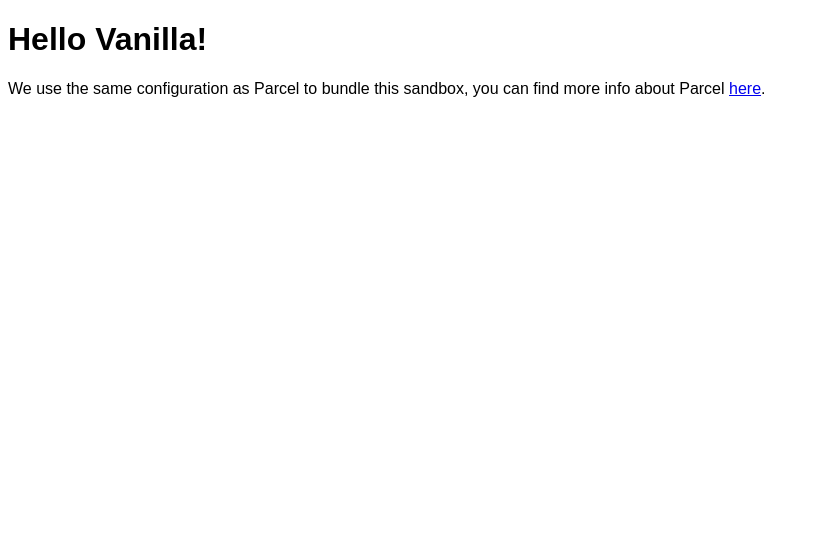
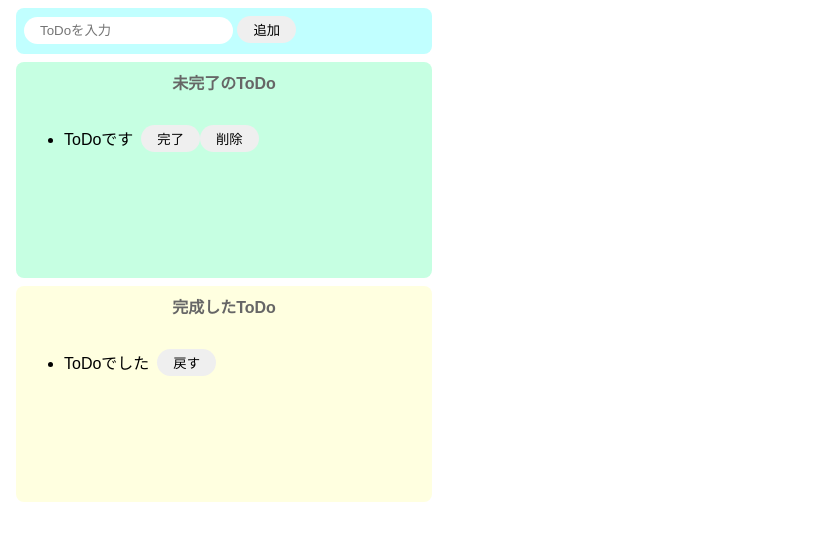
Before and after one commit to slowpocker/codesandboxtest, a website built with Parcel: page index.html in a window 1280 px wide. Shown: the whole page, without its empty margins (0-819 px from the left). Built offline with nearby package versions, Linux system fonts and the light colour scheme.

Commit message:
タスク追加機能の実装

```diff
--- a/index.html
+++ b/index.html
@@ -1,16 +1,39 @@
 <!DOCTYPE html>
 <html>
+  <head>
+    <title>ToDo js</title>
+    <meta charset="UTF-8" />
+  </head>
 
-<head>
-	<title>Parcel Sandbox</title>
-	<meta charset="UTF-8" />
-</head>
-
-<body>
-	<div id="app"></div>
-
-	<script src="src/index.js">
-	</script>
-</body>
-
+  <body>
+    <div class="input-area">
+      <input id="add-text" placeholder="ToDoを入力" />
+      <button id="add-button">追加</button>
+    </div>
+    <div class="imcomplete-area">
+      <p class="title">未完了のToDo</p>
+      <ul id="imcomplete-list">
+        <li>
+          <div class="list-row">
+            <p class="list-item">ToDoです</p>
+            <button>完了</button>
+            <button>削除</button>
+          </div>
+        </li>
+      </ul>
+    </div>
+    <div class="complete-area">
+      <p class="title">完成したToDo</p>
+      <ul>
+        <li>
+          <div class="list-row">
+            <p class="list-item">ToDoでした</p>
+            <button>戻す</button>
+          </div>
+        </li>
+      </ul>
+    </div>
+    <div></div>
+    <script src="src/index.js"></script>
+  </body>
 </html>
--- a/src/index.js
+++ b/src/index.js
@@ -1,10 +1,32 @@
 import "./styles.css";
 
-document.getElementById("app").innerHTML = `
-<h1>Hello Vanilla!</h1>
-<div>
-  We use the same configuration as Parcel to bundle this sandbox, you can find more
-  info about Parcel
-  <a href="https://parceljs.org" target="_blank" rel="noopener noreferrer">here</a>.
-</div>
-`;
+const onClickAdd = () => {
+  //テキストボックスの値を取得し。初期化する
+  const inputText = document.getElementById("add-text").value;
+  document.getElementById("add-text").value = "";
+
+  //liタグを生成
+  const li = document.createElement("li");
+  // li.innerText = inputText;
+  //divタグを生成
+  const div = document.createElement("div");
+  div.className = "list-row";
+  console.log(div);
+  //liタグの子要素に各要素を設定
+  li.appendChild(div);
+  console.log(div);
+  console.log(li);
+  //pタグを生成
+  const p = document.createElement("p");
+  p.className = "list-item";
+  p.innerText = inputText;
+  //pタグの子要素に各要素を設定
+  div.appendChild(p);
+  alert(inputText);
+
+  document.getElementById("imcomplete-list").appendChild(li);
+};
+
+document
+  .getElementById("add-button")
+  .addEventListener("click", () => onClickAdd());
--- a/src/styles.css
+++ b/src/styles.css
@@ -1,3 +1,66 @@
 body {
   font-family: sans-serif;
 }
+
+input {
+  border-radius: 16px;
+  border: none;
+  padding: 6px 16px;
+  outline: none;
+}
+
+button {
+  border-radius: 16px;
+  border: none;
+  padding: 4px 16px;
+}
+
+button:hover {
+  background-color: #ff7fff;
+  color: #fff;
+  cursor: pointer;
+}
+
+.input-area {
+  background-color: #c1ffff;
+  width: 400px;
+  height: 30px;
+  padding: 8px;
+  margin: 8px;
+  border-radius: 8px;
+}
+
+.imcomplete-area {
+  background-color: #c6ffe2;
+  width: 400px;
+  min-height: 200px;
+  padding: 8px;
+  margin: 8px;
+  border-radius: 8px;
+}
+
+.complete-area {
+  background-color: #ffffe0;
+  width: 400px;
+  min-height: 200px;
+  padding: 8px;
+  margin: 8px;
+  border-radius: 8px;
+}
+
+.title {
+  text-align: center;
+  margin-top: 0;
+  font-weight: bold;
+  color: #666;
+}
+
+.list-row {
+  display: flex;
+  align-items: center;
+  padding-bottom: 4px;
+}
+
+.list-item {
+  padding-right: 8px;
+}
```
Also changed, not shown: package.json (+6 -4 lines).
